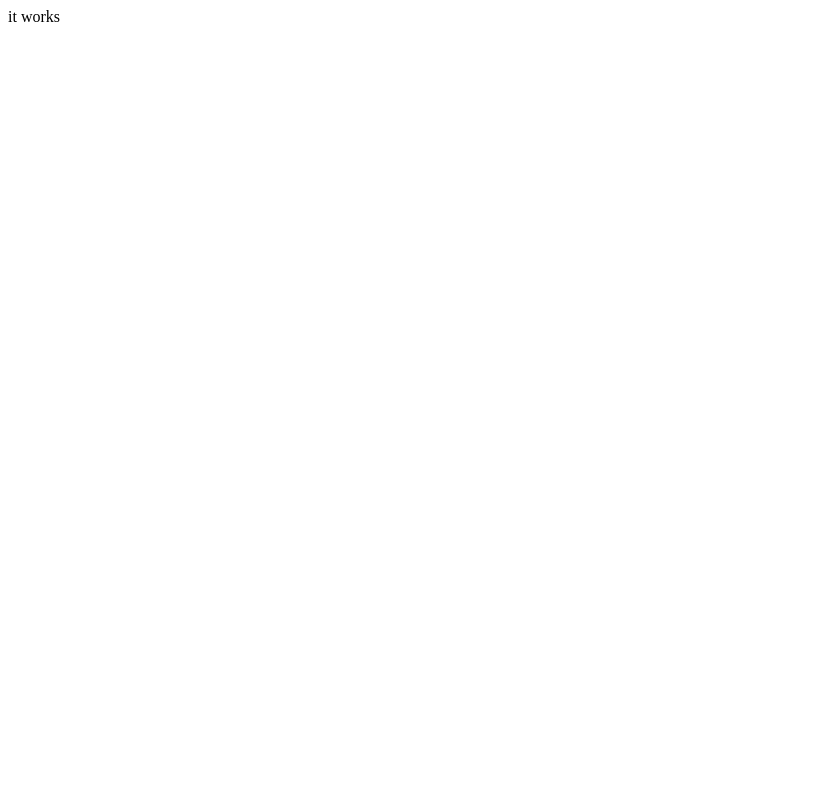
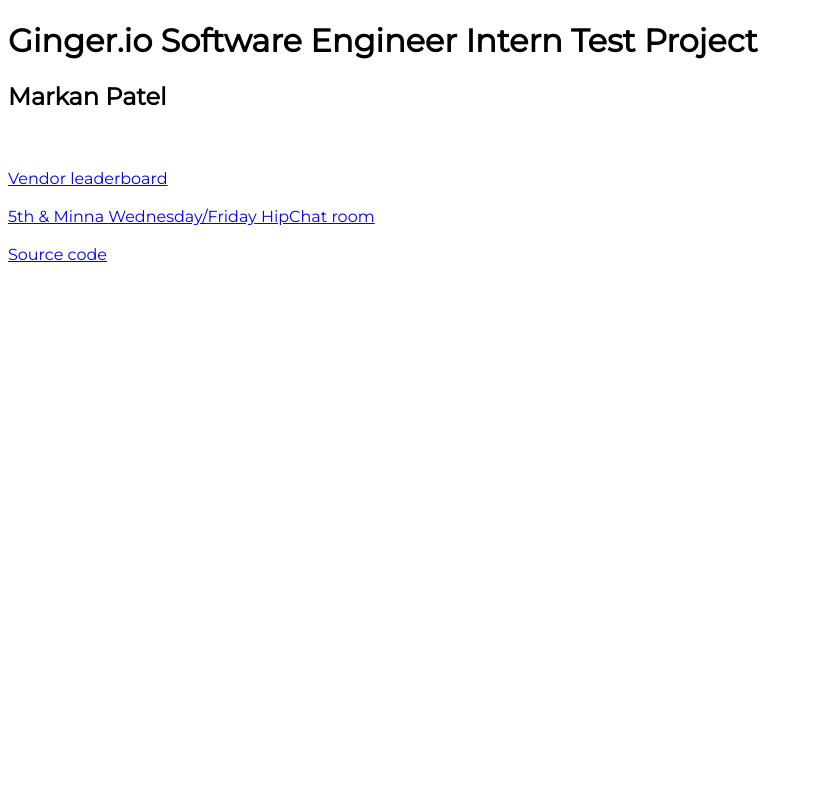
Before and after one commit to cooltoast/OffThaGrid, a Django app: page / in a window 1280 px wide. Before the commit the part shown is almost empty. Shown: the whole page, without its empty margins (0-813 px from the left). Run offline with Django 3.2, Linux system fonts and the light colour scheme; parts of the project's set-up code (start-up, migrations or seed data) failed here and were passed over.

Commit message:
fixing home view

```diff
--- a/lunch/templates/gingerio/index.html
+++ b/lunch/templates/gingerio/index.html
@@ -1 +1,41 @@
-it works
+<!DOCTYPE html>
+<html lang="en">
+
+  <head>
+    <link href='http://fonts.googleapis.com/css?family=Montserrat' rel='stylesheet' type='text/css'>
+    <style>
+      html, body, h1, h2 {
+        font-family: 'Montserrat', sans-serif;
+      }
+      .center {
+          margin-left: auto;
+          margin-right: auto;
+      }
+    </style>
+  </head>
+  <body>
+
+    <h1 class="center">Ginger.io Software Engineer Intern Test Project</h1>
+    <h2 class="center">Markan Patel</h2>
+
+    <br>
+    <br>
+
+    <div class="center">
+      <a href="/lunch">Vendor leaderboard</a>
+    </div>
+
+    <br>
+
+    <div class="center">
+      <a href="https://www.hipchat.com/gAPbd12VR">5th & Minna Wednesday/Friday HipChat room</a>
+    </div>
+
+    <br>
+
+    <div class="center">
+      <a href="https://github.com/cooltoast/OffThaGrid">Source code</a>
+    </div>
+
+  </body>
+</html>
```
